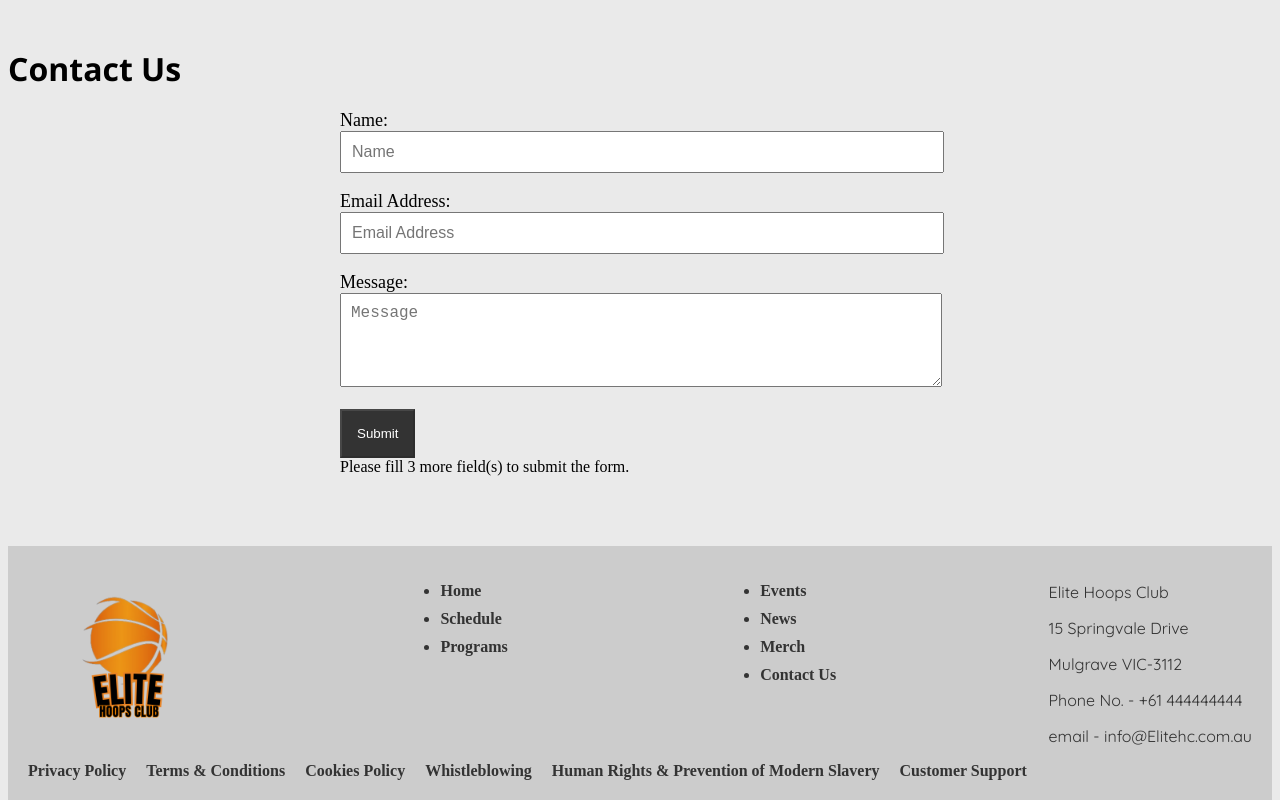
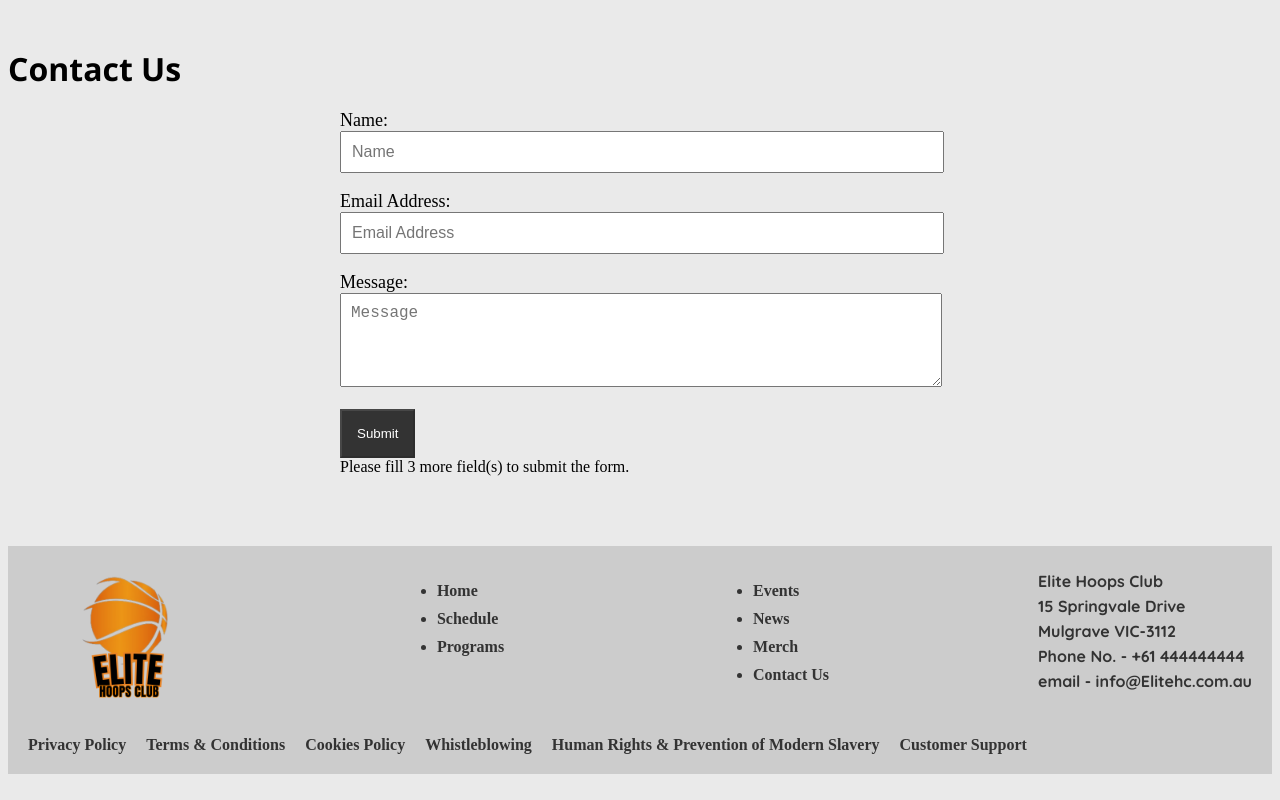
Before and after one commit to MakMongia/EliteFinal, a React (Create React App) app in the folder my-app/: page / in a window 1280 px wide. Shown: the part 4187-4987 px from the top of the page. After the commit the page ends 4961 px from the top, so only its background shows below. Built offline with nearby package versions, Linux system fonts and the light colour scheme.

Commit message:
footer almost there

```diff
--- a/my-app/src/Component/Footer/Footer.css
+++ b/my-app/src/Component/Footer/Footer.css
@@ -26,17 +26,18 @@
 
 /* Styles for the contact information */
 .contact-info {
-  margin-left: 20px; /* Add space between the last list and contact info */
+  margin-left: 20px;
 }
 
 /* Styles for the footer logo */
 .footer-logo {
   width: 200px; /* Adjust the width as needed */
-  margin-top: -10px; /* Move the logo up slightly */
+  margin-top: -30px; /* Move the logo up slightly */
 }
 
 /* Styles for all footer links */
-.footer-link, span {
+.footer-link,
+.contact-info p {
   font-weight: bold; /* Make the links bold */
   text-decoration: none; /* Remove default underline */
   cursor: pointer; /* Change cursor to pointer on hover */
@@ -44,7 +45,7 @@
 }
 
 /* Hover styles for footer links and policy links */
-.footer-link:hover span:hover {
+.footer-link:hover{
   text-decoration: underline; /* Underline the links on hover */
 }
 
@@ -53,3 +54,8 @@
   color: #333;
   text-align: center; /* Center-align the spans */
 }
+
+/* Reduce space between paragraphs in contact info */
+.contact-info p {
+  margin: 5px 0; /* Adjusted margin */
+}
```
